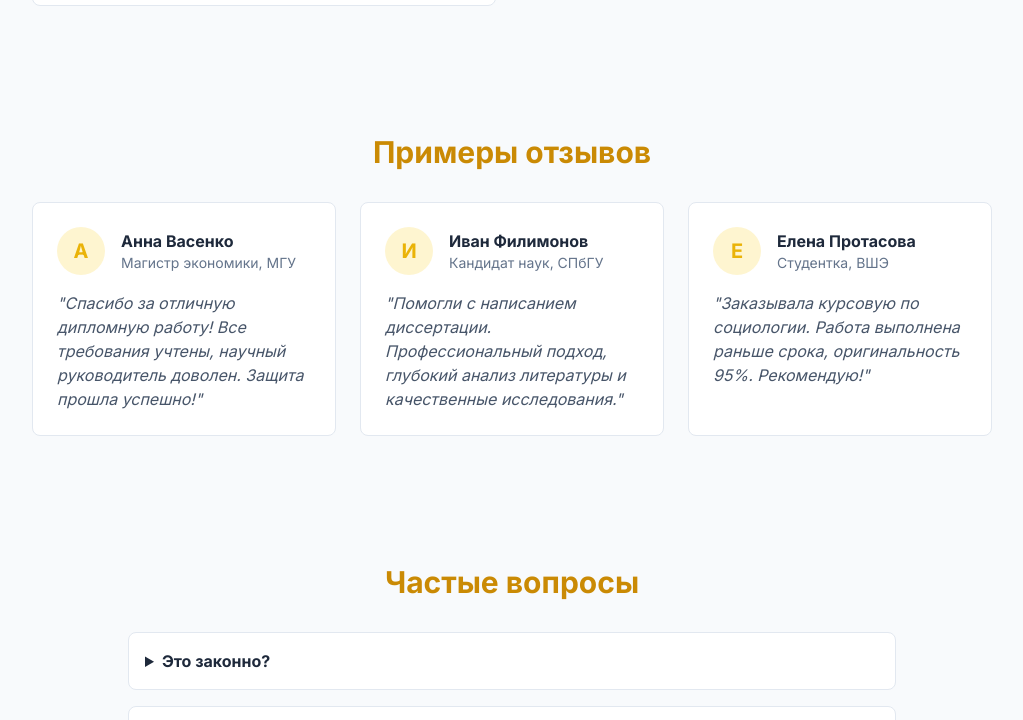
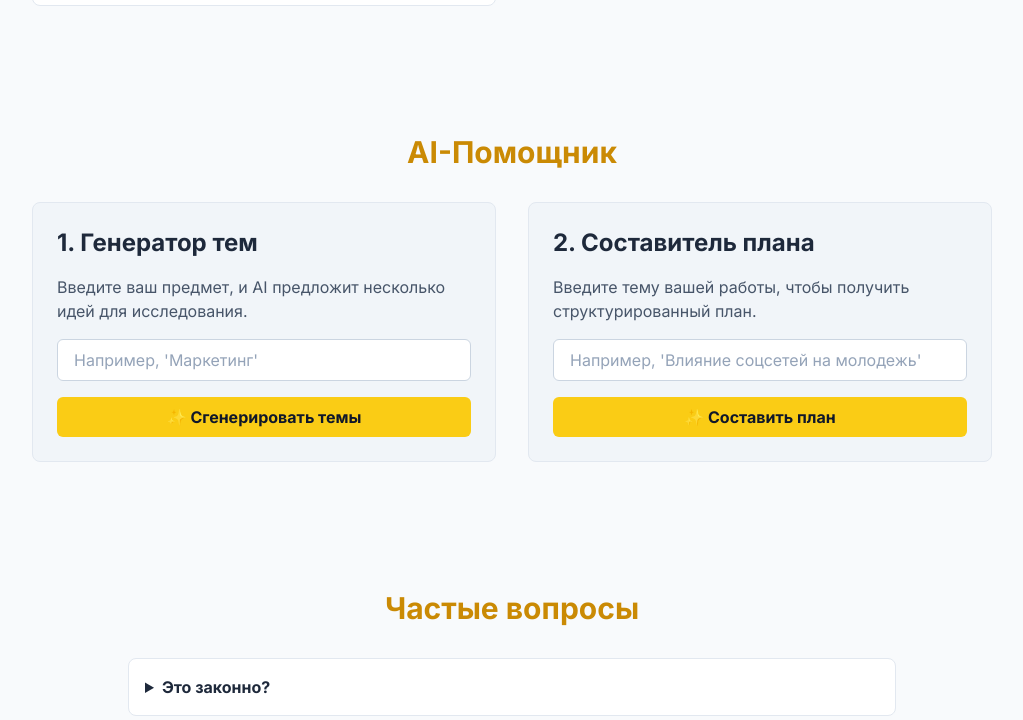
Before and after one commit to SousR0ux/student-site, a plain HTML site: page index.html in a window 1280 px wide. Shown: the part 4374-5094 px from the top of the page, without its empty margins (128-1151 px from the left). Drawn offline with nearby package versions, Linux system fonts and the light colour scheme.

Commit message:
Add files via upload

```diff
--- a/index.html
+++ b/index.html
@@ -95,7 +95,7 @@
                                 <option value="170">Курсовая работа</option>
                                 <option value="460">Дипломная работа</option>
                                 <option value="120">Реферат</option>
-                                <option value="350">Научная статья</option>
+                                <option value="140">Научная статья</option>
                                 <option value="140">Курсовой проект</option>
                                 <option value="850">Диссертация</option>
                             </select>
@@ -193,10 +193,9 @@
             </div>
         </section>
 
-        <!-- НОВЫЙ БЛОК: Реальные отзывы -->
+        <!-- Реальные отзывы -->
         <section id="screenshot-reviews" class="py-16">
             <h2 class="text-3xl font-bold mb-12 section-title">Что говорят мои клиенты</h2>
-            <!-- ИЗМЕНЕНИЕ ЗДЕСЬ: Убрал lg:grid-cols-3, чтобы на больших экранах было 2 колонки -->
             <div class="grid grid-cols-1 sm:grid-cols-2 gap-8">
                 <div class="review-screenshot-card rounded-lg p-2"><img src="https://raw.githubusercontent.com/SousR0ux/student-site/main/images/photo_2025-08-19_13-03-29.jpg" alt="Отзыв клиента 1" class="rounded-md w-full"></div>
                 <div class="review-screenshot-card rounded-lg p-2"><img src="https://raw.githubusercontent.com/SousR0ux/student-site/main/images/photo_2025-08-19_13-03-39.jpg" alt="Отзыв клиента 2" class="rounded-md w-full"></div>
@@ -206,21 +205,29 @@
             </div>
         </section>
 
-        <!-- Старый блок с текстовыми отзывами (можно оставить или удалить) -->
-        <section id="reviews" class="py-16">
-            <h2 class="text-3xl font-bold mb-8 section-title">Примеры отзывов</h2>
-            <div class="grid grid-cols-1 md:grid-cols-3 gap-6">
-                <div class="review-card p-6 rounded-lg text-left">
-                    <div class="flex items-center mb-4"><div class="w-12 h-12 bg-yellow-400/20 text-yellow-500 rounded-full flex items-center justify-center font-bold text-xl">А</div><div class="ml-4"><h3 class="font-bold">Анна Васенко</h3><p class="text-sm text-slate-500">Магистр экономики, МГУ</p></div></div>
-                    <p class="text-slate-600 italic">"Спасибо за отличную дипломную работу! Все требования учтены, научный руководитель доволен. Защита прошла успешно!"</p>
+        <!-- ВОССТАНОВЛЕННЫЙ БЛОК: AI-Помощник -->
+        <section id="ai-tools" class="py-16">
+            <h2 class="text-3xl font-bold mb-8 section-title">AI-Помощник</h2>
+            <div class="grid grid-cols-1 md:grid-cols-2 gap-8 text-left">
+                <div class="ai-tool-card rounded-lg p-6">
+                    <h3 class="text-2xl font-bold mb-4">1. Генератор тем</h3>
+                    <p class="text-slate-600 mb-4">Введите ваш предмет, и AI предложит несколько идей для исследования.</p>
+                    <input id="subjectInput" type="text" placeholder="Например, 'Маркетинг'" class="w-full bg-white border border-slate-300 rounded-md px-4 py-2 mb-4 text-slate-900 placeholder-slate-400 focus:outline-none focus:ring-2 focus:ring-yellow-500">
+                    <button id="generateTopicsBtn" class="w-full bg-yellow-400 text-slate-900 font-bold py-2 px-4 rounded-md hover:bg-yellow-500 transition duration-300 flex items-center justify-center">
+                        <span class="btn-text">✨ Сгенерировать темы</span>
+                        <span class="loader hidden"></span>
+                    </button>
+                    <div id="topicsResult" class="mt-4 p-4 bg-slate-50 text-slate-700 rounded-md whitespace-pre-wrap hidden"></div>
                 </div>
-                 <div class="review-card p-6 rounded-lg text-left">
-                    <div class="flex items-center mb-4"><div class="w-12 h-12 bg-yellow-400/20 text-yellow-500 rounded-full flex items-center justify-center font-bold text-xl">И</div><div class="ml-4"><h3 class="font-bold">Иван Филимонов</h3><p class="text-sm text-slate-500">Кандидат наук, СПбГУ</p></div></div>
-                    <p class="text-slate-600 italic">"Помогли с написанием диссертации. Профессиональный подход, глубокий анализ литературы и качественные исследования."</p>
-                </div>
-                 <div class="review-card p-6 rounded-lg text-left">
-                    <div class="flex items-center mb-4"><div class="w-12 h-12 bg-yellow-400/20 text-yellow-500 rounded-full flex items-center justify-center font-bold text-xl">Е</div><div class="ml-4"><h3 class="font-bold">Елена Протасова</h3><p class="text-sm text-slate-500">Студентка, ВШЭ</p></div></div>
-                    <p class="text-slate-600 italic">"Заказывала курсовую по социологии. Работа выполнена раньше срока, оригинальность 95%. Рекомендую!"</p>
+                <div class="ai-tool-card rounded-lg p-6">
+                    <h3 class="text-2xl font-bold mb-4">2. Составитель плана</h3>
+                    <p class="text-slate-600 mb-4">Введите тему вашей работы, чтобы получить структурированный план.</p>
+                    <input id="topicInput" type="text" placeholder="Например, 'Влияние соцсетей на молодежь'" class="w-full bg-white border border-slate-300 rounded-md px-4 py-2 mb-4 text-slate-900 placeholder-slate-400 focus:outline-none focus:ring-2 focus:ring-yellow-500">
+                    <button id="generatePlanBtn" class="w-full bg-yellow-400 text-slate-900 font-bold py-2 px-4 rounded-md hover:bg-yellow-500 transition duration-300 flex items-center justify-center">
+                         <span class="btn-text">✨ Составить план</span>
+                         <span class="loader hidden"></span>
+                    </button>
+                    <div id="planResult" class="mt-4 p-4 bg-slate-50 text-slate-700 rounded-md whitespace-pre-wrap hidden"></div>
                 </div>
             </div>
         </section>
@@ -286,7 +293,7 @@
         pageCountInput.addEventListener('input', calculatePrice);
 
 
-        // --- СКРИПТ ДЛЯ AI-ПОМОЩНИКА (остается без изменений) ---
+        // --- СКРИПТ ДЛЯ AI-ПОМОЩНИКА ---
         const subjectInput = document.getElementById('subjectInput');
         const generateTopicsBtn = document.getElementById('generateTopicsBtn');
         const topicsResult = document.getElementById('topicsResult');
```
